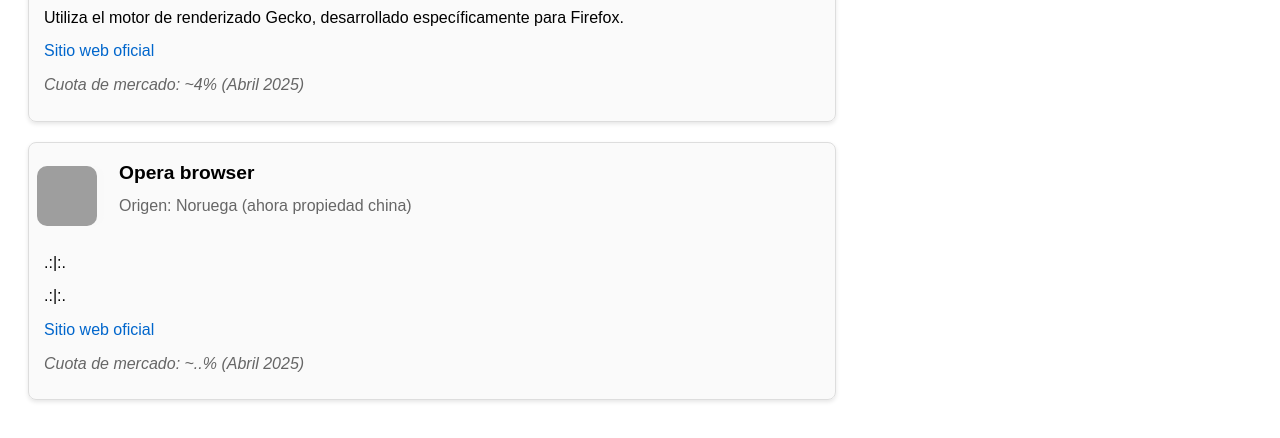
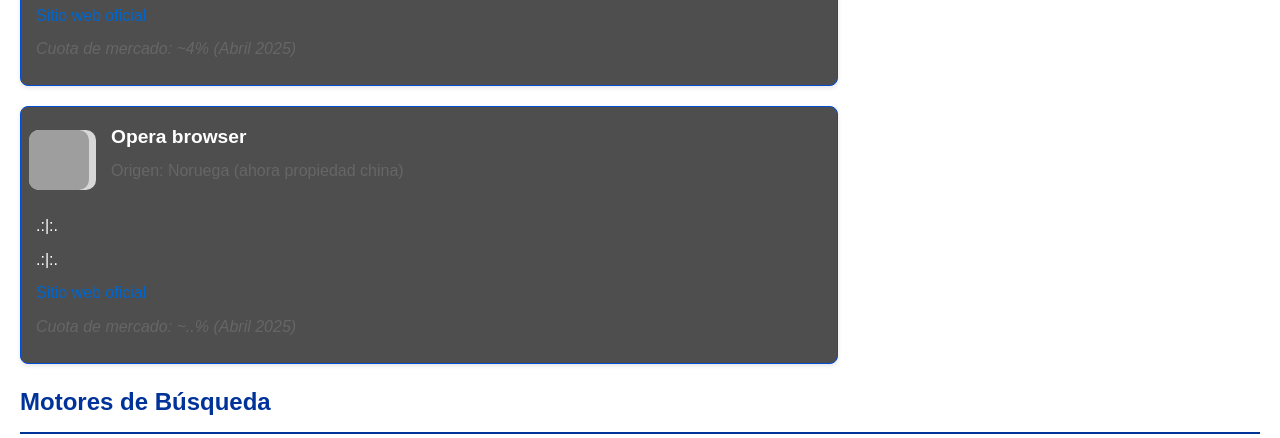
Before and after one commit to fcases/SoberaniaDigitalUE, a plain HTML site: page src/navegadores.html in a window 1280 px wide. Shown: the part 1298-1736 px from the top of the page. Drawn offline with Linux system fonts and the light colour scheme; grey boxes are pictures that could not be loaded.

```diff
--- a/src/estiloj.css
+++ b/src/estiloj.css
@@ -52,7 +52,7 @@ body, html {
 .title {
     flex-grow: 1;
     text-align: center;
-    font-size: 28px;
+    font-size: 42px;
     color: var(--accent-color);
     font-weight: bold;
 }
@@ -110,3 +110,67 @@ ul {
 p {
     margin-bottom: 15px;
 }
+
+/* Navegadores */
+h1 {
+    color: #003399;
+    border-bottom: 2px solid #003399;
+    padding-bottom: 10px;
+}
+.browser-container {
+    display: flex;
+    flex-wrap: wrap;
+    gap: 20px;
+    margin-top: 20px;
+}
+.browser-card {
+    border: 1px solid #024dd6;
+    border-radius: 8px;
+    padding: 15px;
+    width: calc(65% - 20px);
+    min-width: 300px;
+    background-color: rgba(35, 34, 34, 0.8);
+    box-shadow: 0 2px 4px rgba(0,0.1,0,0.1);
+}
+.browser-header {
+    display: flex;
+    align-items: center;
+    margin-bottom: 15px;
+}
+.browser-icon {
+    width: 60px;
+    height: 60px;
+    margin-right: 15px;
+    background-color: rgba(249, 249, 249, 0.8); /*#eee;*/
+    border-radius: 10px;
+    display: flex;
+    align-items: center;
+    justify-content: center;
+}
+.browser-name {
+    font-size: 1.2em;
+    font-weight: bold;
+    margin: 0;
+}
+.browser-info {
+    margin-top: 5px;
+    color: #666;
+}
+.browser-details {
+    margin-top: 15px;
+}
+.browser-details p {
+    margin: 8px 0;
+}
+.browser-details a {
+    color: #0066cc;
+    text-decoration: none;
+}
+.browser-details a:hover {
+    text-decoration: underline;
+}
+.stats {
+    margin-top: 5px;
+    font-style: italic;
+    color: #666;
+}
--- a/src/navegadores.html
+++ b/src/navegadores.html
@@ -4,79 +4,7 @@
     <meta charset="UTF-8">
     <meta name="viewport" content="width=device-width, initial-scale=1.0">
     <title>Navegadores y Buscadores Más Utilizados</title>
-    <style>
-        body {
-            font-family: Arial, sans-serif;
-            line-height: 1.6;
-            padding: 20px;
-        }
-        h1 {
-            color: #003399;
-            border-bottom: 2px solid #003399;
-            padding-bottom: 10px;
-        }
-        h2 {
-            color: #003399;
-            margin-top: 30px;
-        }
-        .browser-container {
-            display: flex;
-            flex-wrap: wrap;
-            gap: 20px;
-            margin-top: 20px;
-        }
-        .browser-card {
-            border: 1px solid #ddd;
-            border-radius: 8px;
-            padding: 15px;
-            width: calc(65% - 20px);
-            min-width: 300px;
-            background-color: rgba(249, 249, 249, 0.8); /* #f9f9f9; */
-            box-shadow: 0 2px 4px rgba(0,0,0,0.1);
-        }
-        .browser-header {
-            display: flex;
-            align-items: center;
-            margin-bottom: 15px;
-        }
-        .browser-icon {
-            width: 60px;
-            height: 60px;
-            margin-right: 15px;
-            background-color: rgba(249, 249, 249, 0.8); /*#eee;*/
-            border-radius: 10px;
-            display: flex;
-            align-items: center;
-            justify-content: center;
-        }
-        .browser-name {
-            font-size: 1.2em;
-            font-weight: bold;
-            margin: 0;
-        }
-        .browser-info {
-            margin-top: 5px;
-            color: #666;
-        }
-        .browser-details {
-            margin-top: 15px;
-        }
-        .browser-details p {
-            margin: 8px 0;
-        }
-        .browser-details a {
-            color: #0066cc;
-            text-decoration: none;
-        }
-        .browser-details a:hover {
-            text-decoration: underline;
-        }
-        .stats {
-            margin-top: 5px;
-            font-style: italic;
-            color: #666;
-        }
-    </style>
+    <link rel="stylesheet" href="estiloj.css">
 </head>
 <body>
     <h1>Navegadores y Buscadores Más Utilizados</h1>
```
Also changed, not shown: 1 other file.
